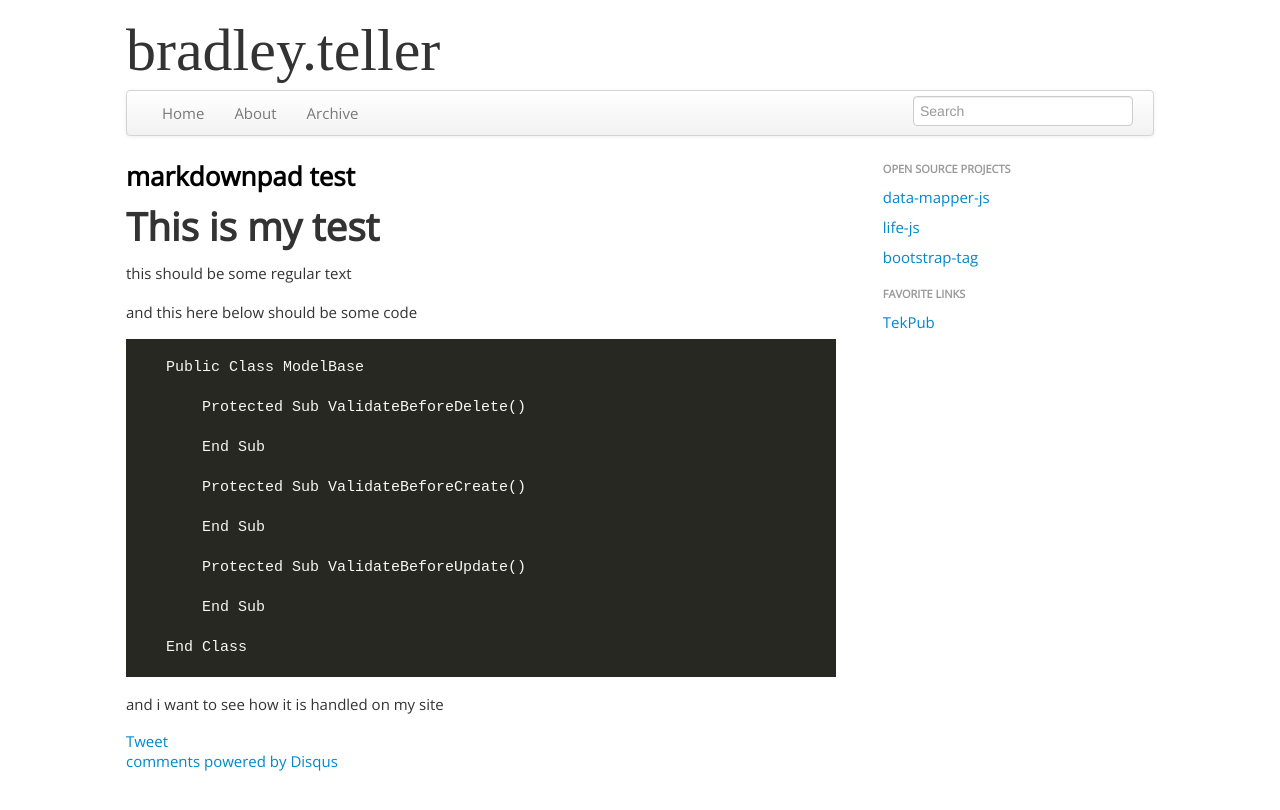
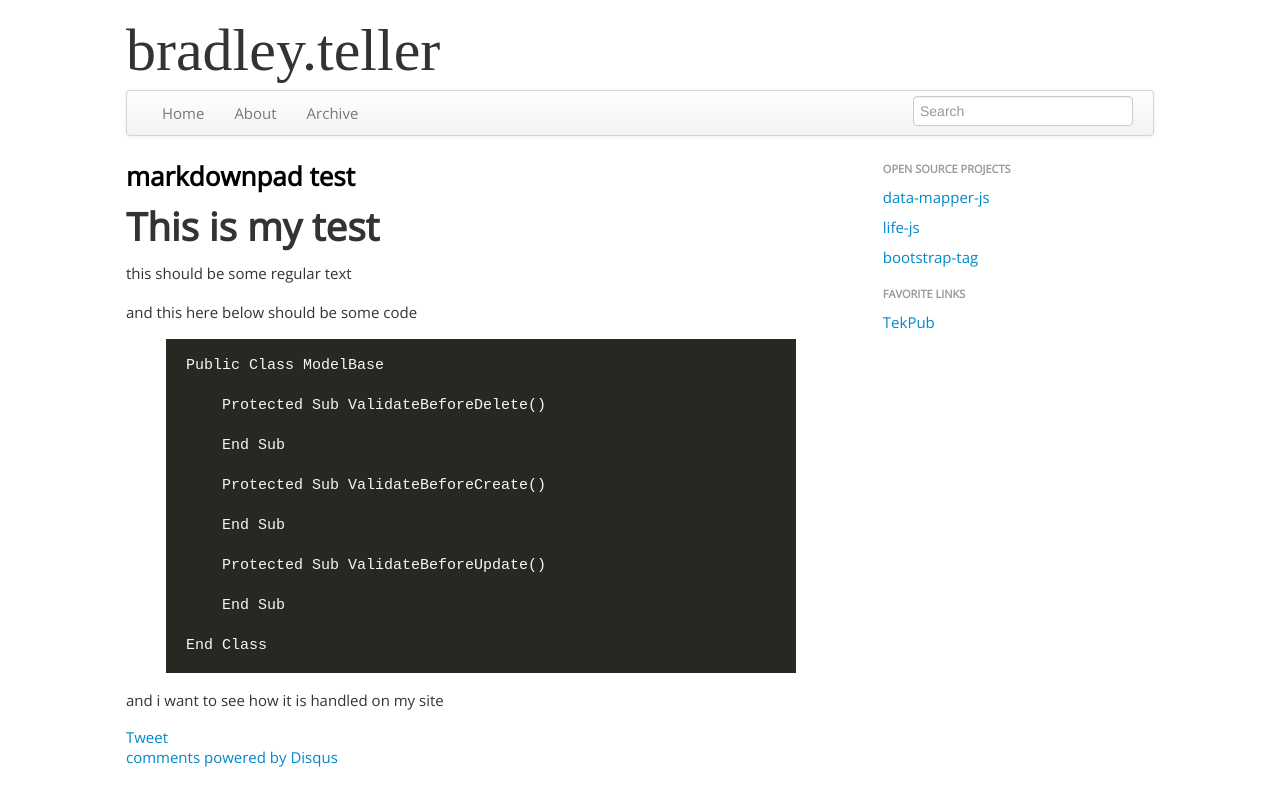
Before and after one commit to bteller/bteller.github.com, a Jekyll site: the page built from _posts/2013-03-06-markdown-test.md, in a window 1280 px wide. Shown: the top 810 px of the page. Built offline with Jekyll 4.4.1, drawn with Linux system fonts in a browser that asks for light colours; nearby versions of some CDN libraries; some web fonts are replaced; comment, search, counter and statistics services are not loaded.

Commit message:
update test

```diff
--- a/_posts/2013-03-06-markdown-test.md
+++ b/_posts/2013-03-06-markdown-test.md
@@ -3,25 +3,28 @@
 title: "markdownpad test"
 summary: "nothing yet"
 ---
-# This is my test #
+# This is my test
 this should be some regular text
 
 and this here below should be some code
 
-	Public Class ModelBase
+{% highlight vb.net %}
+Public Class ModelBase
 
-	    Protected Sub ValidateBeforeDelete()
+    Protected Sub ValidateBeforeDelete()
 
-	    End Sub
+    End Sub
 
-	    Protected Sub ValidateBeforeCreate()
+    Protected Sub ValidateBeforeCreate()
 
-	    End Sub
+    End Sub
 
-	    Protected Sub ValidateBeforeUpdate()
+    Protected Sub ValidateBeforeUpdate()
 
-	    End Sub
+    End Sub
 
-	End Class
+End Class
+
+{% endhighlight %}
 
 and i want to see how it is handled on my site
```
